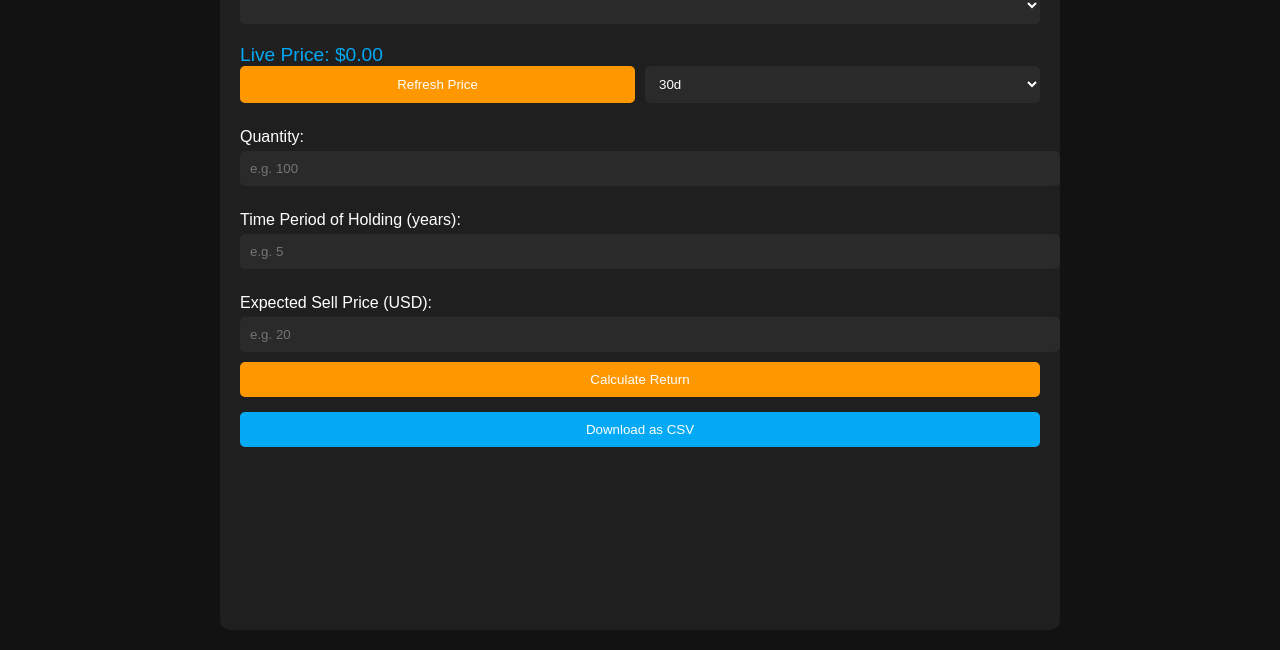
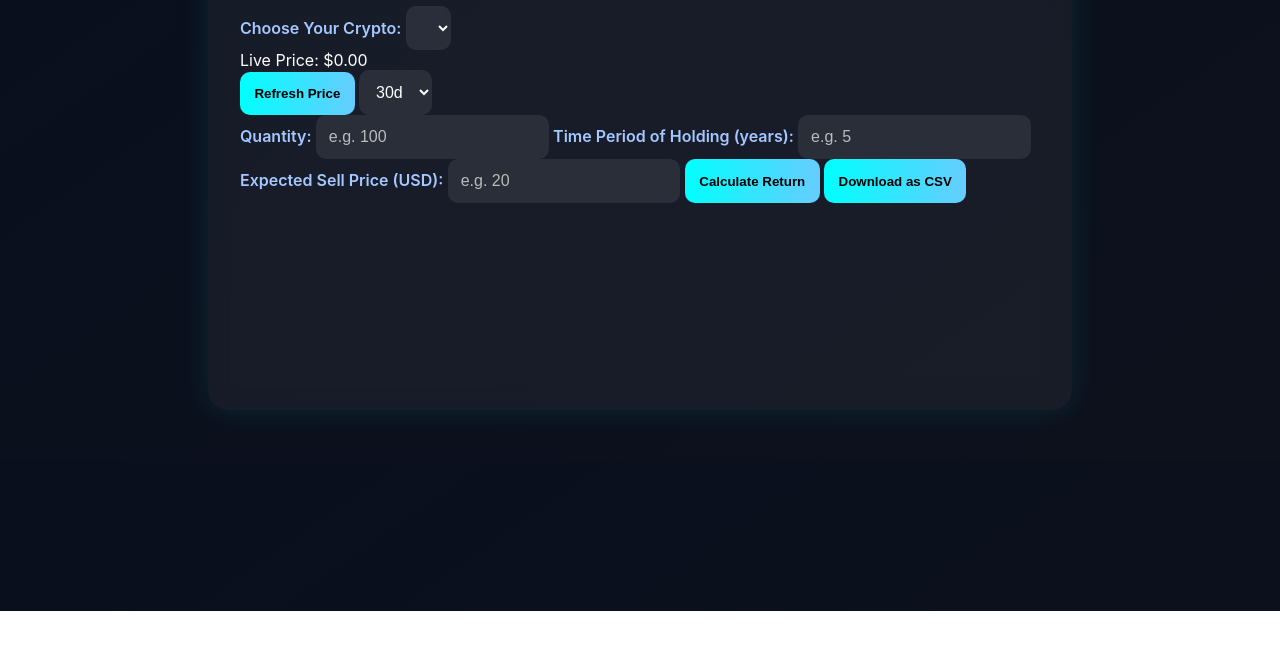
Before and after one commit to dahustler39/Crypto-AI-calculator-3.0, a plain HTML site: page index.html in a window 1280 px wide. Shown: the part 189-839 px from the top of the page. After the commit the page ends 800 px from the top, so only its background shows below. Drawn offline with nearby package versions, Linux system fonts and the light colour scheme; no server answers.

Commit message:
Update style.css

```diff
--- a/style.css
+++ b/style.css
@@ -1,55 +1,76 @@
 body {
-  font-family: Arial, sans-serif;
-  background-color: #121212;
-  color: #ffffff;
   margin: 0;
-  padding: 20px;
+  font-family: 'Inter', sans-serif;
+  background: linear-gradient(145deg, #0a0f1e, #0d111c);
+  color: #fff;
 }
+
 .container {
   max-width: 800px;
-  margin: auto;
-  background-color: #1f1f1f;
-  padding: 20px;
+  margin: 50px auto;
+  padding: 2rem;
+  background: rgba(255, 255, 255, 0.05);
+  backdrop-filter: blur(12px);
+  border-radius: 20px;
+  box-shadow: 0 0 30px rgba(0, 255, 255, 0.1);
+}
+
+h1 {
+  text-align: center;
+  color: #48fbc2;
+  margin-bottom: 2rem;
+}
+
+.card {
+  display: flex;
+  flex-direction: column;
+  gap: 1rem;
+}
+
+label {
+  font-weight: 600;
+  color: #a4c8ff;
+}
+
+input, select {
+  padding: 0.8rem;
   border-radius: 10px;
+  border: none;
+  background: rgba(255, 255, 255, 0.08);
+  color: white;
+  font-size: 1rem;
 }
-label {
-  display: block;
-  margin: 15px 0 5px;
+
+input::placeholder {
+  color: #bbb;
 }
-input, select, button {
-  width: 100%;
-  padding: 10px;
-  margin-bottom: 10px;
+
+button {
+  padding: 0.9rem;
+  font-weight: bold;
+  background: linear-gradient(to right, #0ff, #6cf);
+  color: #000;
   border: none;
-  border-radius: 5px;
-  background-color: #2a2a2a;
-  color: white;
+  border-radius: 10px;
+  cursor: pointer;
+  transition: transform 0.2s ease;
 }
-button {
-  background-color: #ff9800;
-  cursor: pointer;
+
+button:hover {
+  transform: scale(1.03);
 }
-.secondary-button {
-  background-color: #03a9f4;
-  margin-top: 5px;
+
+#price {
+  font-size: 1.2rem;
+  color: #00ffc8;
 }
-#price-display {
-  font-size: 1.2em;
-  margin-top: 10px;
-  color: #03a9f4;
+
+#result {
+  font-size: 1.4rem;
+  color: #fbd784;
+  font-weight: 600;
 }
-.row {
-  display: flex;
-  justify-content: space-between;
-  gap: 10px;
+
+canvas {
+  margin-top: 3rem;
 }
-.row > div {
-  flex: 1;
-}
-canvas {
-  margin-top: 30px;
-}
-.toggle {
-  text-align: right;
-  margin-bottom: 10px;
-}
```
